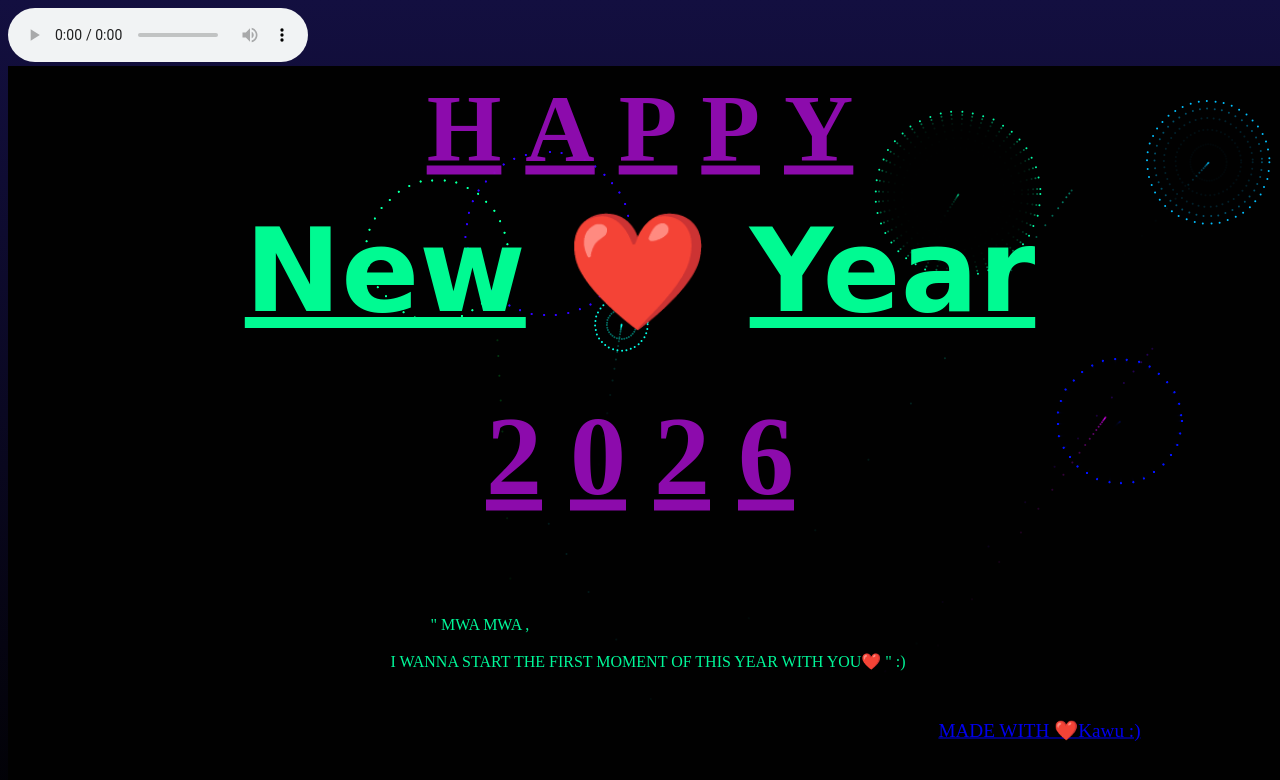
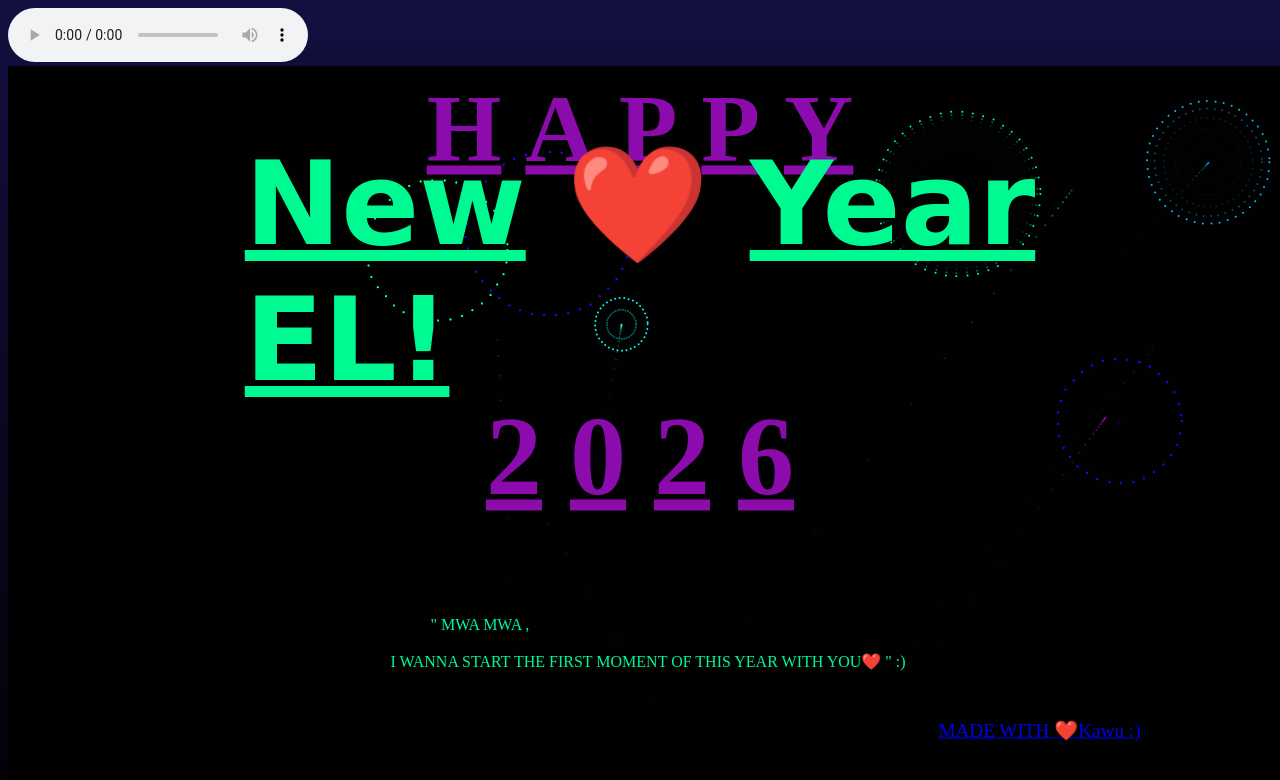
Before and after one commit to kawu0128/happy-new-year, a plain HTML site: page index.html in a window 1280 px wide. Drawn offline with Linux system fonts and the light colour scheme; animation ran at ten frames a second.

Commit message:
Modify New Year greeting in index.html
Updated the New Year message to include 'Year EL!'

```diff
--- a/index.html
+++ b/index.html
@@ -9,7 +9,7 @@
         <source src="music/musicc.mp3" type="audio/mpeg">
     </audio>
     <h1><u>H</u>&nbsp<u>A</u>&nbsp<u>P</u>&nbsp<u>P</u>&nbsp<u>Y</u></h1>
-    <h2><u>New</u>&nbsp&#10084;&#65039;&nbsp<u>Year</u></h2>
+    <h2><u>New</u>&nbsp&#10084;&#65039;&nbsp<u>Year EL!</u></h2>
     <h3><u>2</u>&nbsp<u>0</u>&nbsp<u>2</u>&nbsp<u>6</u></h3>
     <h4><a href="https://instagram.com/kxwu.a/" target="_blank">MADE WITH &#10084;&#65039;Kawu :)</a></h4>
     <h5>&nbsp&nbsp&nbsp&nbsp&nbsp&nbsp&nbsp&nbsp&nbsp&nbsp&nbsp&nbsp&nbsp&nbsp&nbsp&nbsp&nbsp"&nbspMWA MWA ,&nbsp&nbsp&nbsp</br> &nbsp&nbsp&nbsp &nbsp&nbsp&nbsp </br>&nbsp&nbsp&nbsp&nbsp&nbsp&nbsp&nbspI WANNA START THE FIRST MOMENT OF THIS YEAR WITH YOU&#10084;&#65039;&nbsp" :)&nbsp&nbsp&nbsp</h5>
```
